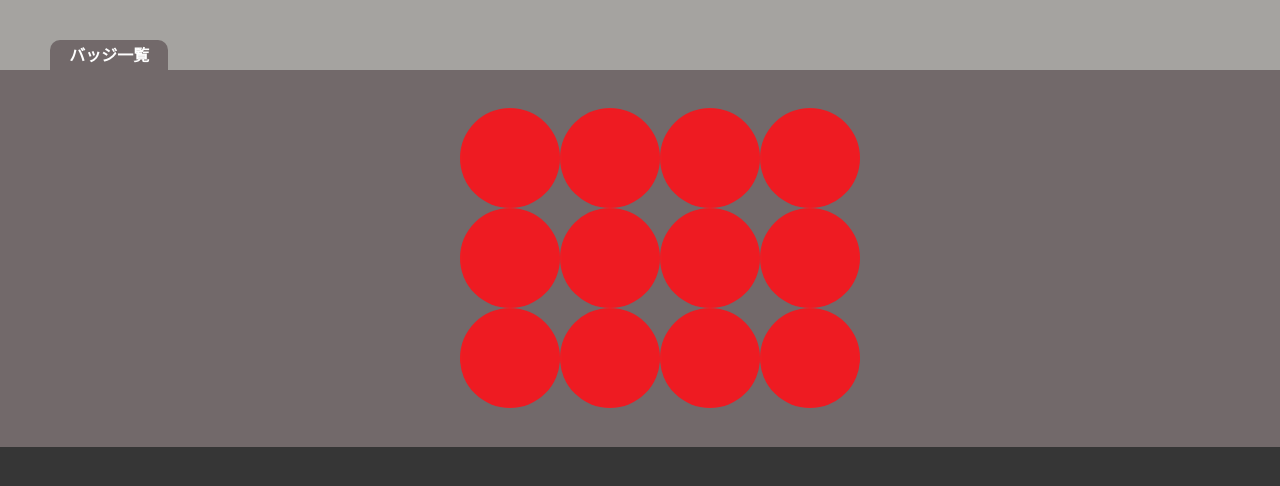
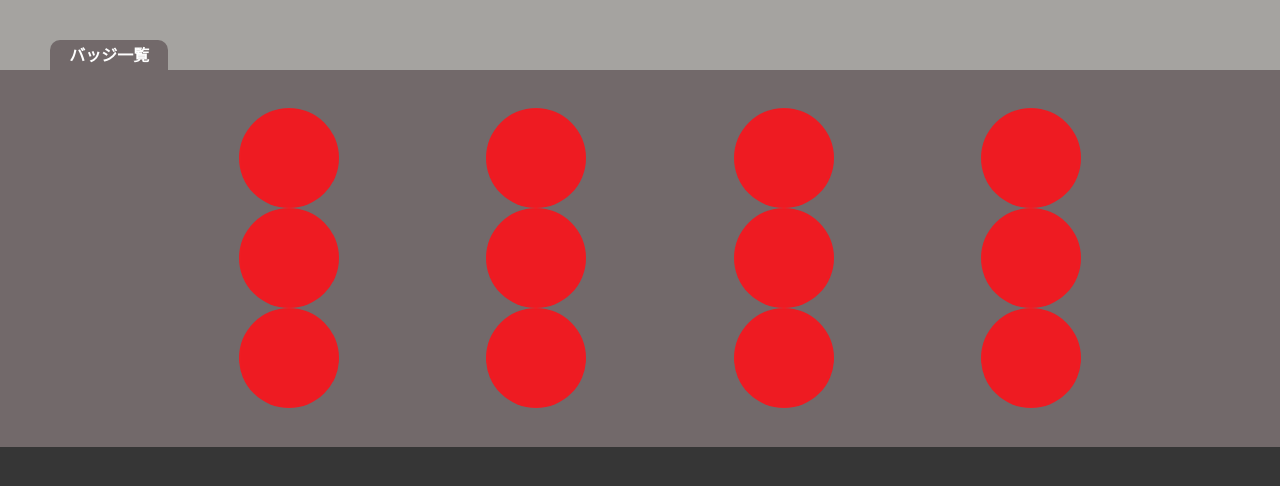
Before and after one commit to felixxsv/disconnect, a PHP site: page /html/createBadge.html in a window 1280 px wide. Shown: the top 486 px of the page. Run offline with PHP 8.4, Linux system fonts and the light colour scheme.

Commit message:
ver 2.2 createBadge

```diff
--- a/site/css/style.css
+++ b/site/css/style.css
@@ -21,6 +21,9 @@ main{
     width: 100%;
     height: 100%;
     overflow-x: scroll;
+    li{
+        margin: auto;
+    }
 }
 #badge{
     width: 100px;
```
